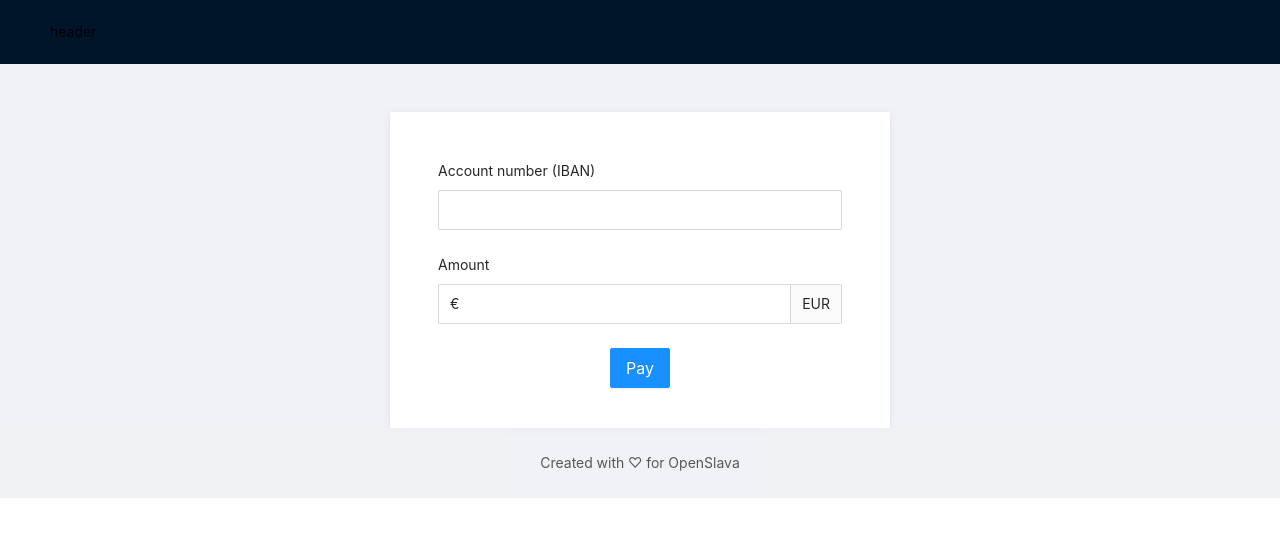
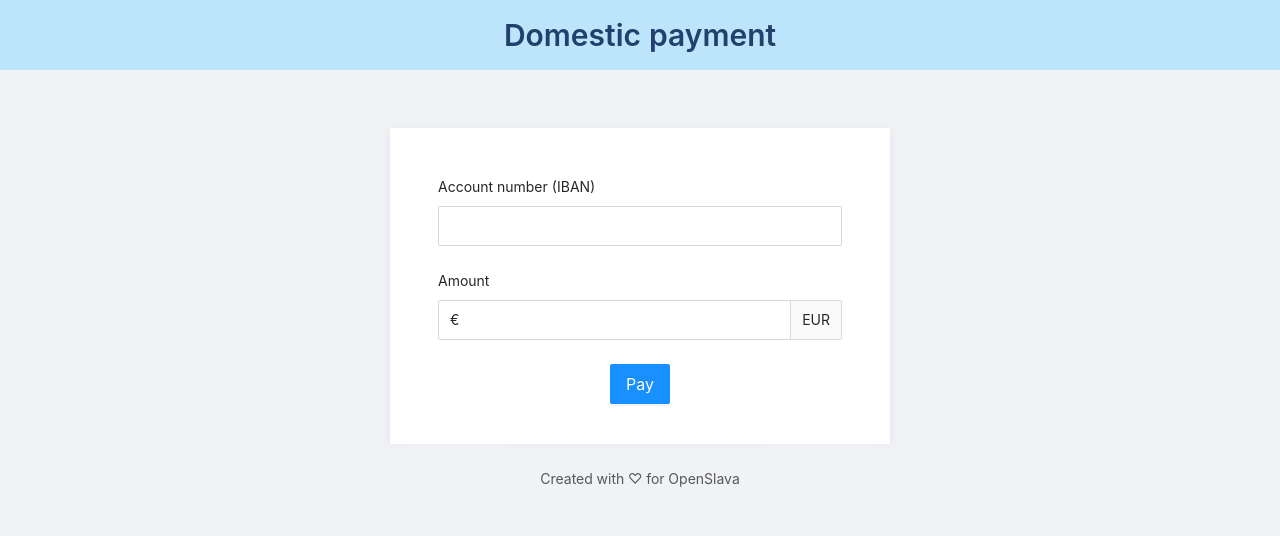
Before and after one commit to niksumeiko/payment-form-react-tdd-kata, a React (Create React App) app: page / in a window 1280 px wide. Shown: the top 536 px of the page. Built offline with nearby package versions, Linux system fonts and the light colour scheme.

Commit message:
Add page title

```diff
--- a/src/App.css
+++ b/src/App.css
@@ -1 +1,5 @@
 @import '~antd/dist/antd.css';
+
+body {
+    background: #f0f2f5;
+}
--- a/src/App.tsx
+++ b/src/App.tsx
@@ -4,34 +4,10 @@ import { Col, Layout, Row, Typography } from 'antd';
 
 import './App.css';
 
-import { PaymentForm } from './PaymentForm';
+import { PaymentFormPage } from './pages/PaymentFormPage';
 
 function App() {
-    return (
-        <Layout>
-            <Layout.Header>header</Layout.Header>
-            <Layout>
-                <Layout.Content>
-                    <Row justify="center" style={{ marginTop: '3rem' }}>
-                        <Col
-                            xs={22}
-                            style={{
-                                background: 'white',
-                                padding: '3rem 3rem 1rem',
-                                maxWidth: '500px',
-                                boxShadow: '0 0.125rem 0.5rem rgb(33 65 108 / 8%)',
-                            }}
-                        >
-                            <PaymentForm />
-                        </Col>
-                    </Row>
-                </Layout.Content>
-            </Layout>
-            <Layout.Footer style={{ textAlign: 'center', opacity: 0.75 }}>
-                <Typography.Text>Created with ♡ for OpenSlava</Typography.Text>
-            </Layout.Footer>
-        </Layout>
-    );
+    return <PaymentFormPage />;
 }
 
 export default App;
--- /dev/null
+++ b/src/pages/PaymentFormPage.tsx
@@ -0,0 +1,55 @@
+/* eslint-disable george/jsx-no-inline-styles */
+import type { FC } from 'react';
+import React from 'react';
+import { Col, Layout, Row, Typography } from 'antd';
+
+import { PaymentForm } from 'src/payment-form/PaymentForm';
+
+export const PaymentFormPage: FC = () => {
+    return (
+        <Layout>
+            <Layout.Header
+                style={{
+                    position: 'fixed',
+                    zIndex: 1,
+                    width: '100%',
+                    height: '70px',
+                    textAlign: 'center',
+                    background: '#bce4fa',
+                }}
+            >
+                <Typography.Title
+                    level={2}
+                    style={{
+                        color: '#21416c',
+                        margin: 0,
+                        padding: 0,
+                        lineHeight: '70px',
+                    }}
+                >
+                    Domestic payment
+                </Typography.Title>
+            </Layout.Header>
+            <Layout style={{ paddingTop: '5rem' }}>
+                <Layout.Content>
+                    <Row justify="center" style={{ marginTop: '3rem' }}>
+                        <Col
+                            xs={22}
+                            style={{
+                                background: 'white',
+                                padding: '3rem 3rem 1rem',
+                                maxWidth: '500px',
+                                boxShadow: '0 0.125rem 0.5rem rgb(33 65 108 / 8%)',
+                            }}
+                        >
+                            <PaymentForm />
+                        </Col>
+                    </Row>
+                </Layout.Content>
+            </Layout>
+            <Layout.Footer style={{ textAlign: 'center', opacity: 0.75 }}>
+                <Typography.Text>Created with ♡ for OpenSlava</Typography.Text>
+            </Layout.Footer>
+        </Layout>
+    );
+};
--- a/src/PaymentForm.tsx
+++ b/src/payment-form/PaymentForm.tsx
@@ -1,6 +1,6 @@
 /* eslint-disable george/jsx-no-inline-styles */
+import type { FC } from 'react';
 import React from 'react';
-import type { FC } from 'react';
 import { Button, Form, Input, InputNumber } from 'antd';
 
 export const PaymentForm: FC = () => {
```
